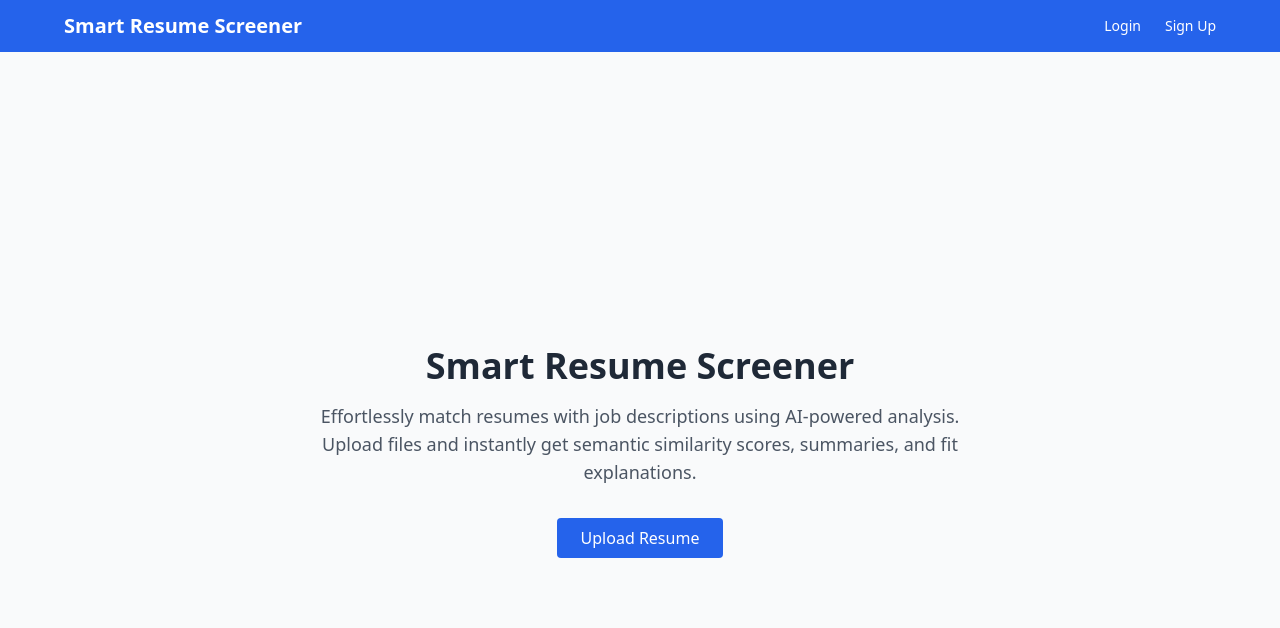
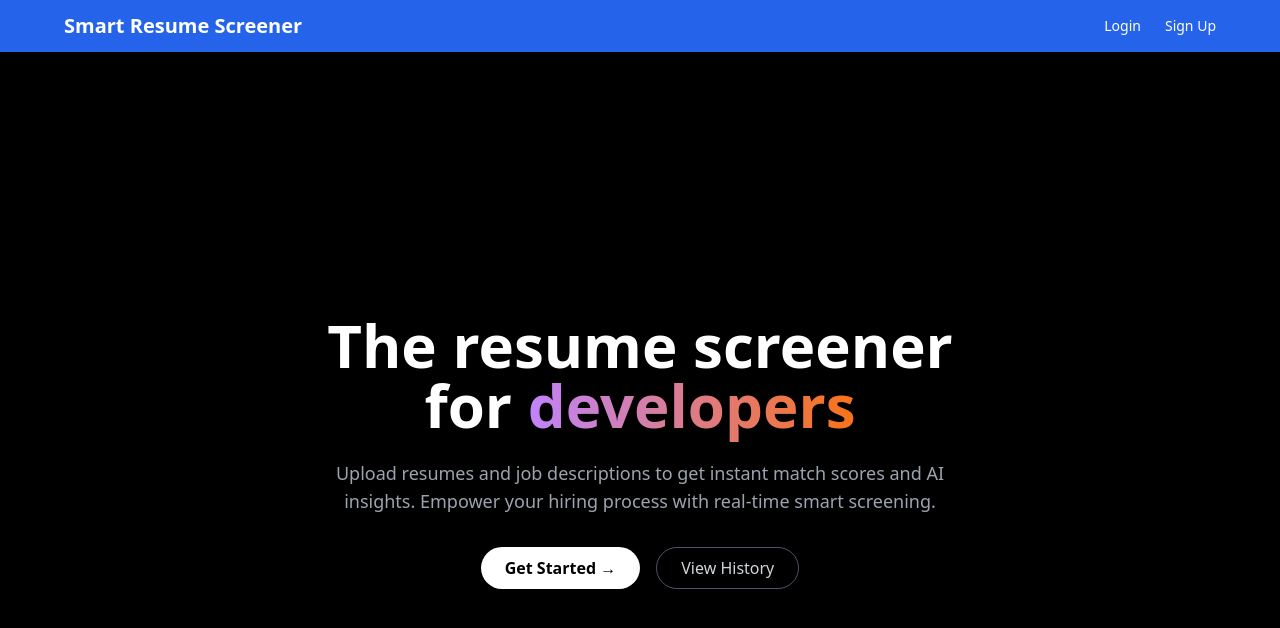
Before and after one commit to aun1414/Techsur, a React (Create React App) app in the folder client/: page / in a window 1280 px wide. Shown: the top 628 px of the page. Built offline with nearby package versions, Linux system fonts and the light colour scheme.

Commit message:
Style landing page

```diff
--- a/client/package.json
+++ b/client/package.json
@@ -12,6 +12,7 @@
     "@types/react": "^19.1.0",
     "@types/react-dom": "^19.1.1",
     "axios": "^1.8.4",
+    "lucide-react": "^0.487.0",
     "react": "^19.1.0",
     "react-dom": "^19.1.0",
     "react-router-dom": "^7.5.0",
--- a/client/src/App.tsx
+++ b/client/src/App.tsx
@@ -12,6 +12,7 @@ import PrivateRoute from './components/PrivateRoute';
 
 function App() {
   return (
+    <div className="dark min-h-screen bg-black text-white font-sans">
     <Router>
       <Navbar />
       <Routes>
@@ -36,6 +37,7 @@ function App() {
         <Route path="/signup" element={<Signup />} />
       </Routes>
     </Router>
+  </div>
   );
 }
 
--- a/client/src/components/LandingPage.tsx
+++ b/client/src/components/LandingPage.tsx
@@ -5,19 +5,32 @@ const LandingPage: React.FC = () => {
   const navigate = useNavigate();
 
   return (
-    <div className="min-h-screen flex items-center justify-center bg-gray-50 px-6">
+    <div className="min-h-screen bg-black text-white flex items-center justify-center px-6">
       <div className="text-center max-w-2xl">
-        <h1 className="text-4xl font-bold text-gray-800 mb-4">Smart Resume Screener</h1>
-        <p className="text-lg text-gray-600 mb-8">
-          Effortlessly match resumes with job descriptions using AI-powered analysis.
-          Upload files and instantly get semantic similarity scores, summaries, and fit explanations.
+        <h1 className="text-4xl md:text-6xl font-extrabold mb-6">
+          The resume screener for{' '}
+          <span className="text-transparent bg-clip-text bg-gradient-to-r from-purple-400 to-orange-500">
+            developers
+          </span>
+        </h1>
+        <p className="text-gray-400 text-lg mb-8">
+          Upload resumes and job descriptions to get instant match scores and AI insights.
+          Empower your hiring process with real-time smart screening.
         </p>
-        <button
-          onClick={() => navigate('/upload')}
-          className="bg-blue-600 text-white px-6 py-2 rounded hover:bg-blue-700 transition"
-        >
-          Upload Resume
-        </button>
+        <div className="flex justify-center gap-4">
+          <button
+            onClick={() => navigate('/upload')}
+            className="bg-white text-black font-semibold px-6 py-2 rounded-full hover:opacity-90 transition"
+          >
+            Get Started →
+          </button>
+          <button
+            onClick={() => navigate('/history')}
+            className="border border-gray-600 text-gray-300 px-6 py-2 rounded-full hover:bg-gray-800 transition"
+          >
+            View History
+          </button>
+        </div>
       </div>
     </div>
   );
--- a/client/src/components/MatchHistory.tsx
+++ b/client/src/components/MatchHistory.tsx
@@ -1,6 +1,8 @@
 import React, { useEffect, useState } from 'react';
 import axios from 'axios';
 import { getAuthHeaders } from '../utils/auth';
+import { Trash2 } from 'lucide-react';
+
 
 interface MatchEntry {
   id: number;
@@ -57,6 +59,12 @@ const MatchHistory: React.FC = () => {
     }
   };
 
+
+  const formatDate = (timestamp: string) => {
+    const date = new Date(timestamp);
+    return date.toLocaleString(); // You can customize this
+  };
+
   return (
     <div className="max-w-3xl mx-auto mt-10 p-6 bg-white rounded-xl shadow space-y-4">
       <h2 className="text-2xl font-bold text-center text-gray-800">Your Match History</h2>
@@ -71,22 +79,31 @@ const MatchHistory: React.FC = () => {
       <div className="space-y-4">
         {paginatedMatches.map((match) => (
           <div key={match.id} className="bg-gray-50 p-4 rounded border">
-            <p><strong>Match Score:</strong> {match.matchScore.toFixed(2)}</p>
-            <p><strong>Resume:</strong> {match.resumeFile}</p>
-            <p><strong>Job:</strong> {match.jobFile}</p>
-            <p className="text-sm text-gray-500">
-              <strong>Matched On:</strong> {new Date(match.timestamp).toLocaleString()}
-            </p>
-            <button
-              onClick={() => handleDelete(match.id)}
-              className="text-red-600 hover:underline text-sm"
-            >
-              Delete
-            </button>
+
+            {/* Move `relative` here */}
+            <div className="relative border rounded-xl shadow p-4 bg-white">
+              {/* Floating delete button */}
+              <button
+                onClick={() => handleDelete(match.id)}
+                className="absolute top-2 right-2 text-red-500 hover:text-red-700"
+                title="Delete"
+              >
+                <Trash2 size={18} />
+              </button>
+
+              <h3 className="font-semibold text-gray-600 text-lg">Match: {match.matchScore}%</h3>
+              <p className="text-sm text-gray-600">Resume: {match.resumeFile}</p>
+              <p className="text-sm text-gray-600">Job: {match.jobFile}</p>
+              <p className="text-xs text-gray-400 mt-2">
+                Uploaded: {formatDate(match.timestamp)}
+              </p>
+            </div>
 
           </div>
         ))}
       </div>
+
+
       <div className="flex justify-center gap-2 mt-6">
       {Array.from({ length: totalPages }, (_, i) => (
         <button
--- a/client/tailwind.config.js
+++ b/client/tailwind.config.js
@@ -1,5 +1,6 @@
 /** @type {import('tailwindcss').Config} */
 module.exports = {
+  darkMode: 'class',
   content: ["./src/**/*.{js,ts,jsx,tsx}"],
   theme: {
     extend: {},
```
Also changed, not shown: 1 other file (tests, documents, lock files or other folders).
